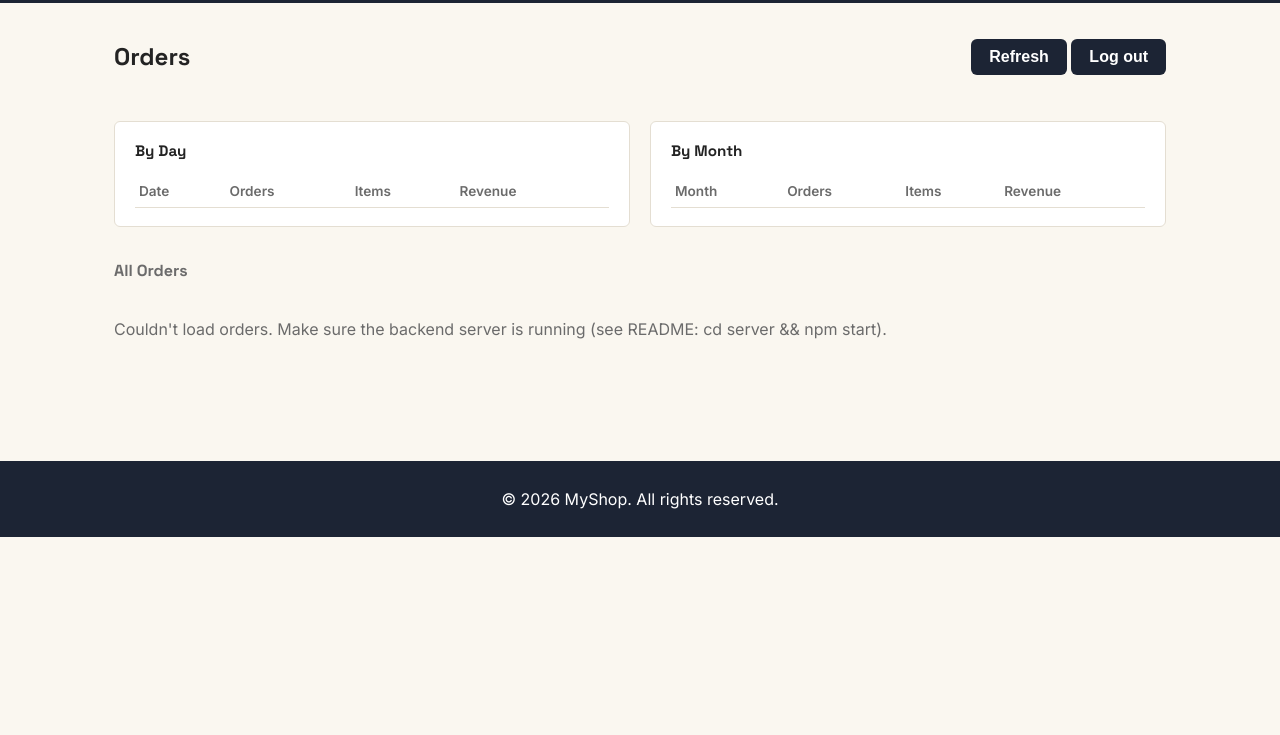
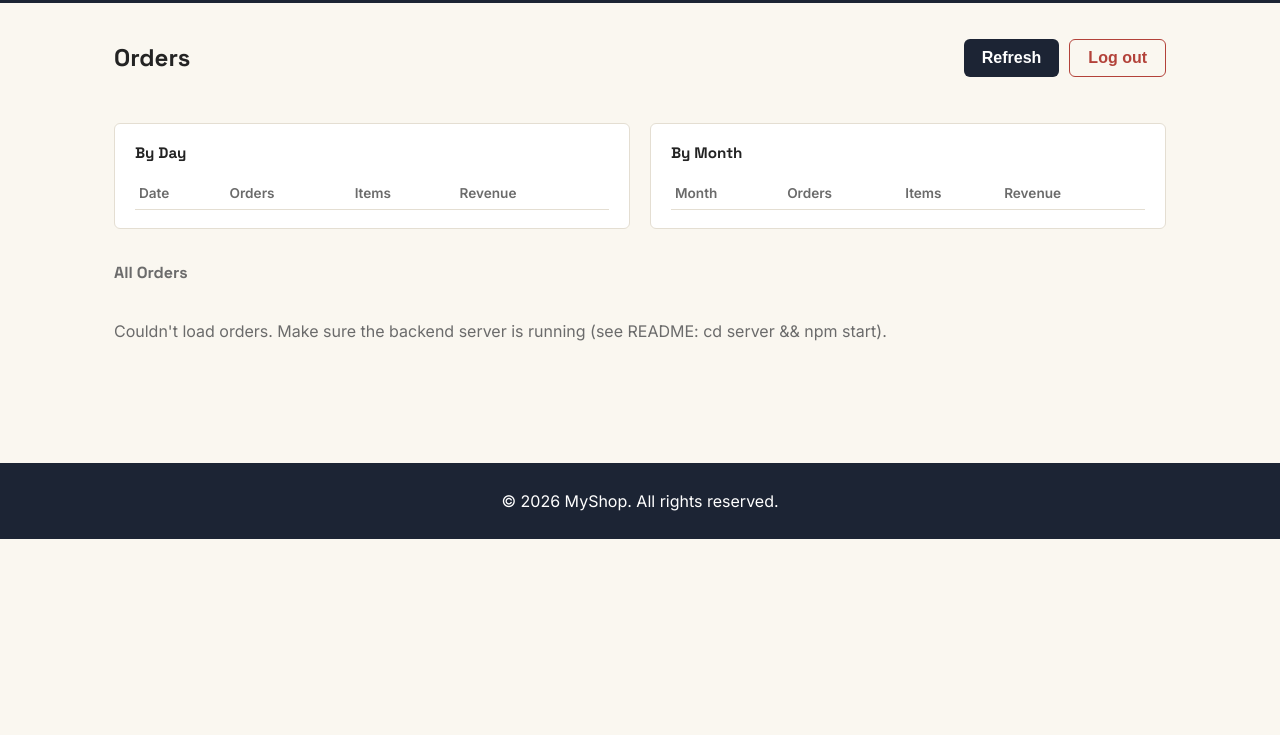
Before and after one commit to asispw1516/Commerce2026project, a plain HTML site: page public/admin.html in a window 1280 px wide. Shown: the part 65-800 px from the top of the page. Drawn offline with Linux system fonts and the light colour scheme; no server answers.

Commit message:
Enhance admin CSS with new button styles
Added styles for admin head actions and logout button.

```diff
--- a/public/css/admin.css
+++ b/public/css/admin.css
@@ -19,9 +19,22 @@
   align-items: center;
   margin-bottom: 20px;
 }
+.admin-head-actions {
+  display: flex;
+  gap: 10px;
+}
 .refresh-btn {
   width: auto;
   padding: 9px 18px;
+}
+.logout-btn {
+  background: none;
+  border: 1px solid var(--danger);
+  color: var(--danger);
+}
+.logout-btn:hover {
+  background: var(--danger);
+  color: #fff;
 }
 .admin-stats {
   display: flex;
```
